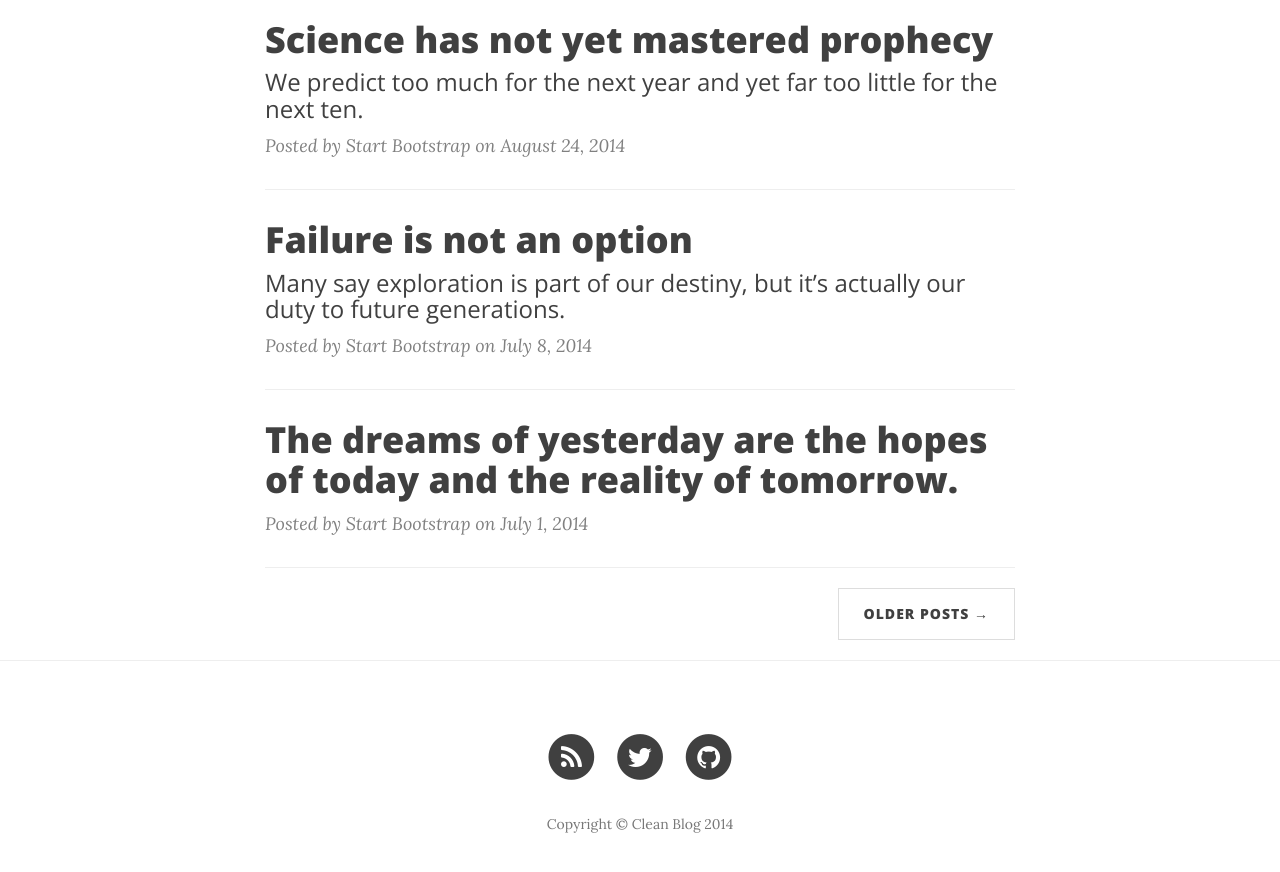
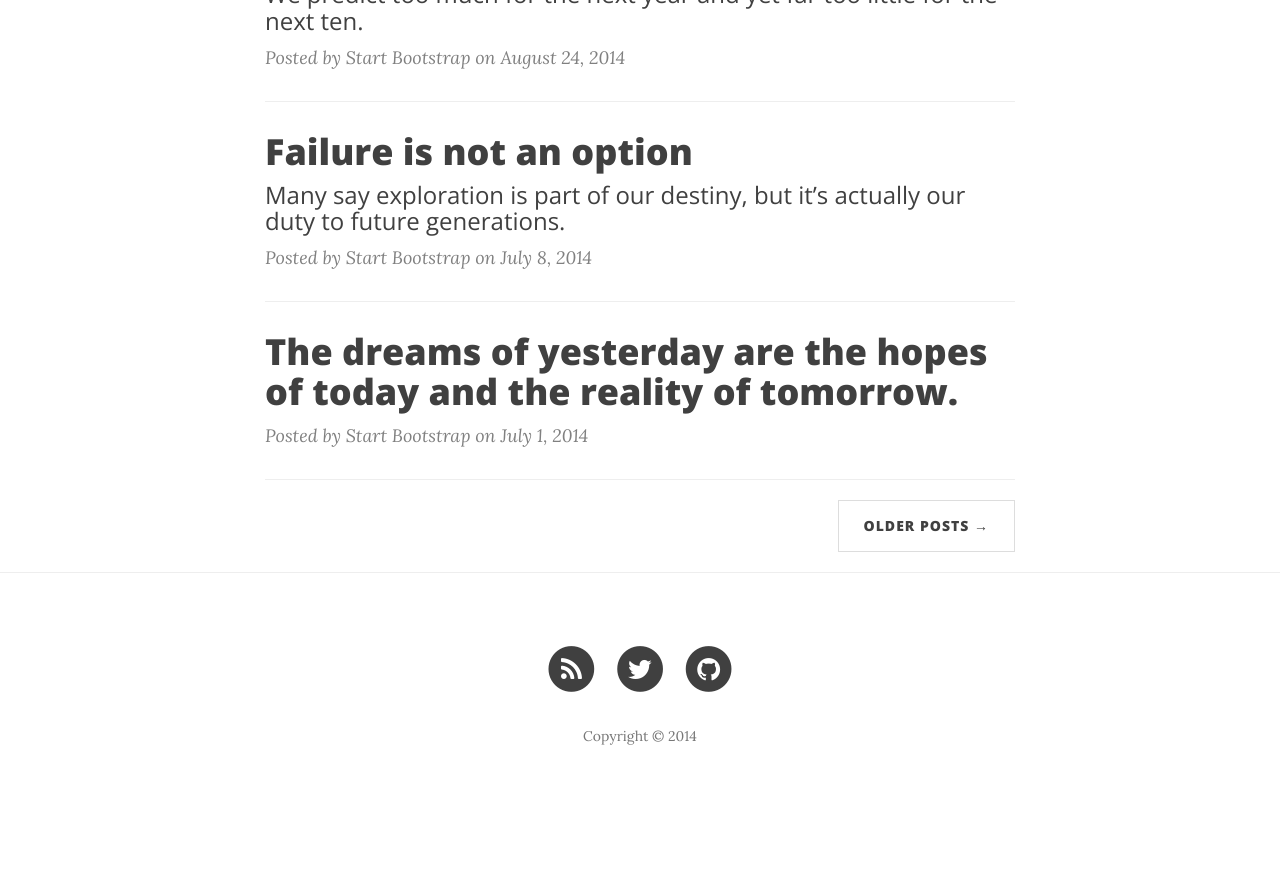
Before and after one commit to mravinale/mravinale.github.io, a Jekyll site: the page built from index.html, in a window 1280 px wide and 900 px high, scrolled down 947 px. Shown: the top 872 px of the window. Built offline with Jekyll 4.4.1, drawn with Linux system fonts in a browser that asks for light colours; nearby versions of some CDN libraries; the list of posts is cut into pages by our own code; after the commit the page ends 1759 px from its top, so only the background shows below that.

Commit message:
Updated _config.yml

```diff
--- a/_config.yml
+++ b/_config.yml
@@ -1,7 +1,7 @@
 # Site settings
-title: Clean Blog
-email: your-email@yourdomain.com
-description: ""
+title:
+email: mravinale@gmail.com
+description:
 baseurl: "http://mravinale.github.io"
 url: "http://yourdomain.com"
 twitter_username: mravinale
```
